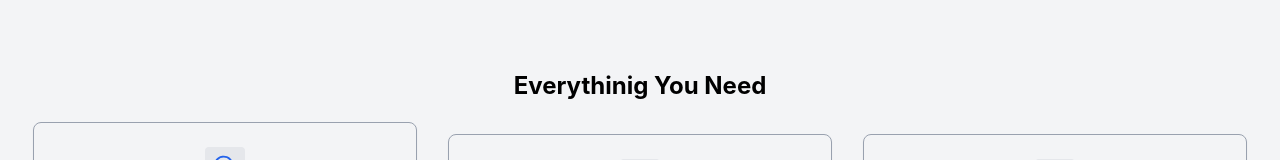
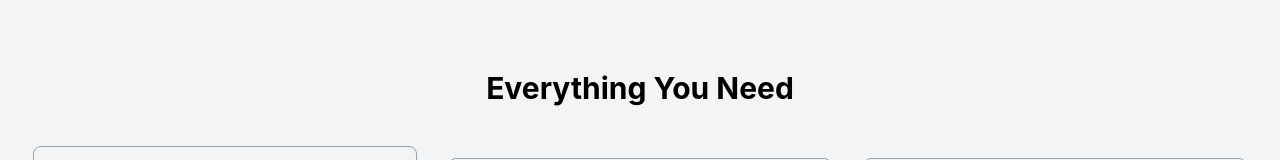
Before and after one commit to Narendra-Mahara/Online-Job-Portal, a React (Vite) app in the folder Frontend/: page / in a window 1280 px wide. Shown: the part 509-669 px from the top of the page. Built offline with nearby package versions, Linux system fonts and the light colour scheme.

Commit message:
Fix typo in Home component title and adjust heading size for better visibility

```diff
--- a/Frontend/src/pages/Home.jsx
+++ b/Frontend/src/pages/Home.jsx
@@ -36,9 +36,9 @@ const Home = () => {
         </div>
       </div>
       <div className="p-2 bg-gray-100">
-        <h1 className="text-2xl text-center font-bold">
+        <h1 className="text-3xl text-center font-bold mb-5">
           {" "}
-          Everythinig You Need
+          Everything You Need
         </h1>
         <div className="flex flex-col lg:flex-row gap-5 items-center lg:justify-around p-2 lg:p-5 ">
           <Card
```
